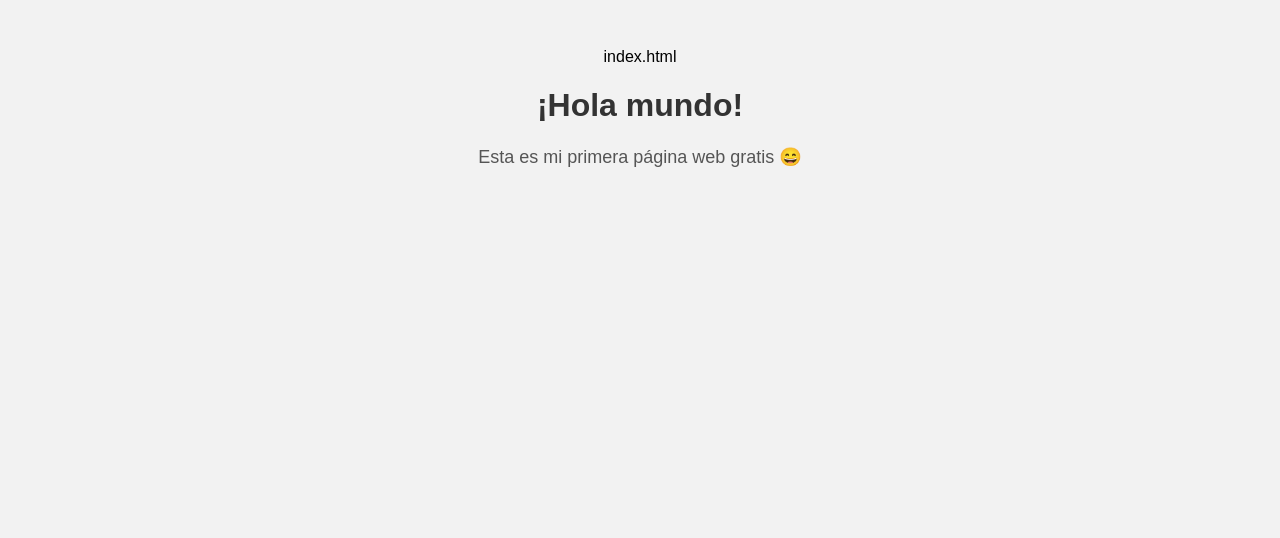
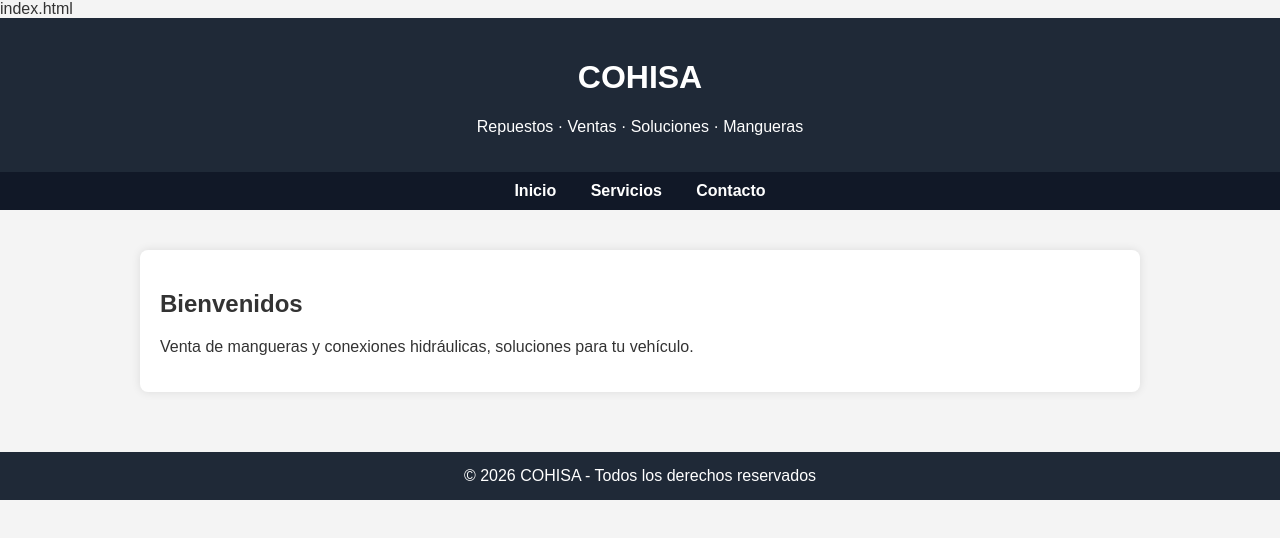
Before and after one commit to COHISA/Repuestos-Ventas-Soluciones-Mangueras, a plain HTML site: page index.html in a window 1280 px wide. Drawn offline with Linux system fonts and the light colour scheme.

Commit message:
Update index.html

```diff
--- a/index.html
+++ b/index.html
@@ -3,27 +3,86 @@
 <html lang="es">
 <head>
     <meta charset="UTF-8">
-    <title>Mi primera web</title>
+    <title>COHISA</title>
+    <meta name="viewport" content="width=device-width, initial-scale=1.0">
+
     <style>
         body {
+            margin: 0;
             font-family: Arial, sans-serif;
-            background-color: #f2f2f2;
-            text-align: center;
-            padding: 40px;
-        }
-        h1 {
+            background-color: #f4f4f4;
             color: #333;
         }
-        p {
-            color: #555;
-            font-size: 18px;
+
+        header {
+            background-color: #1f2937;
+            color: white;
+            padding: 20px;
+            text-align: center;
+        }
+
+        nav {
+            background-color: #111827;
+            padding: 10px;
+            text-align: center;
+        }
+
+        nav a {
+            color: white;
+            margin: 0 15px;
+            text-decoration: none;
+            font-weight: bold;
+        }
+
+        nav a:hover {
+            text-decoration: underline;
+        }
+
+        .container {
+            padding: 40px;
+            max-width: 1000px;
+            margin: auto;
+        }
+
+        .card {
+            background: white;
+            padding: 20px;
+            margin-bottom: 20px;
+            border-radius: 8px;
+            box-shadow: 0 0 10px rgba(0,0,0,0.1);
+        }
+
+        footer {
+            background-color: #1f2937;
+            color: white;
+            text-align: center;
+            padding: 15px;
         }
     </style>
 </head>
 <body>
 
-    <h1>¡Hola mundo!</h1>
-    <p>Esta es mi primera página web gratis 😄</p>
+<header>
+    <h1>COHISA</h1>
+    <p>Repuestos · Ventas · Soluciones · Mangueras</p>
+</header>
+
+<nav>
+    <a href="index.html">Inicio</a>
+    <a href="servicios.html">Servicios</a>
+    <a href="contacto.html">Contacto</a>
+</nav>
+
+<div class="container">
+    <div class="card">
+        <h2>Bienvenidos</h2>
+        <p>Venta de mangueras y conexiones hidráulicas, soluciones para tu vehículo.</p>
+    </div>
+</div>
+
+<footer>
+    © 2026 COHISA - Todos los derechos reservados
+</footer>
 
 </body>
 </html>
```
